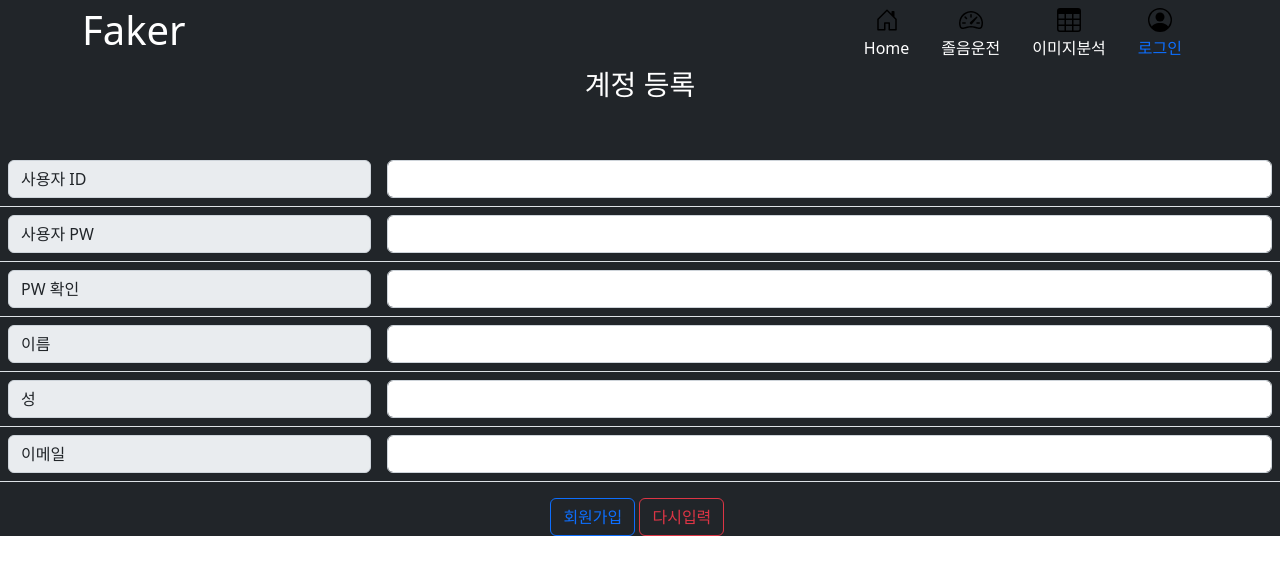
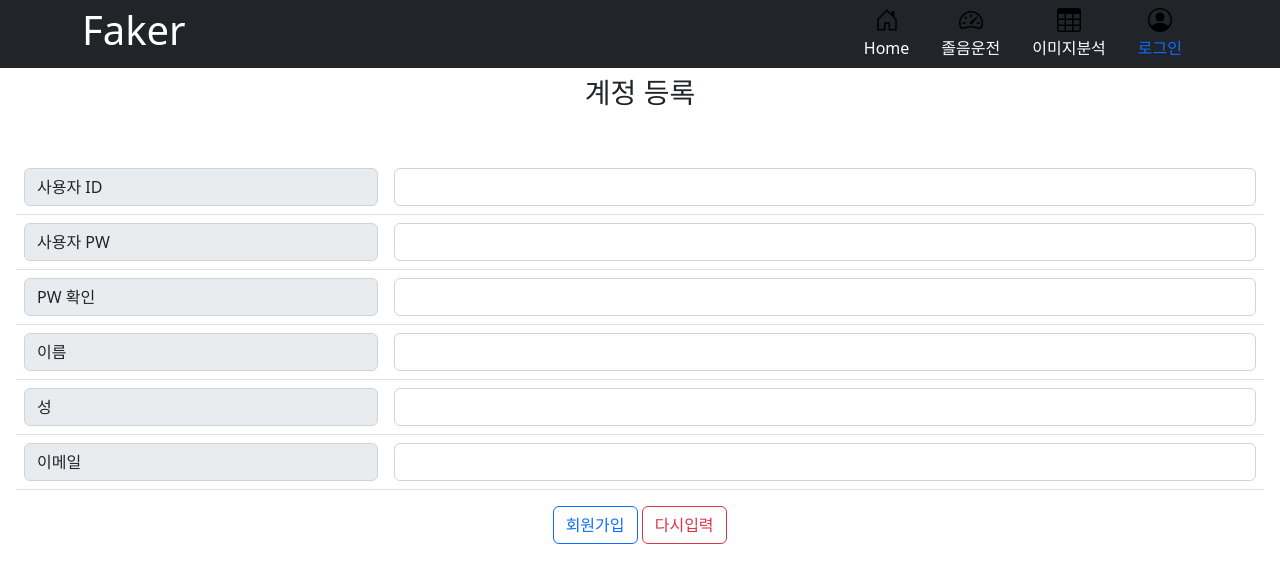
Before and after one commit to Hoseok97/TeamProject_FaceChecker, a Django app: template template/registration/register.html in a window 1280 px wide. Shown: the top 583 px of the page. Run offline with Django 4.2, Linux system fonts and the light colour scheme; the template is opened without the code that fills it, so the values that code supplies are empty; parts of the project's set-up code (start-up, migrations or seed data) failed here and were passed over; some libraries are stand-ins or nearby versions.

Commit message:
베이스

```diff
--- a/template/registration/register.html
+++ b/template/registration/register.html
@@ -42,6 +42,7 @@
 </style>
 {% endblock %}
 {% block content %}
+    <div class="px-3 py-2 bg-white text-dark">
         <form method='post' name="frm">{% csrf_token %}
             <h3>계정 등록</h3>
             <table class="table table-hover">
@@ -90,4 +91,5 @@
                 </div>
             </div>
         </div>
+    </div>
 {% endblock %}
```
Lines whose indentation alone changed are shown as unchanged.
